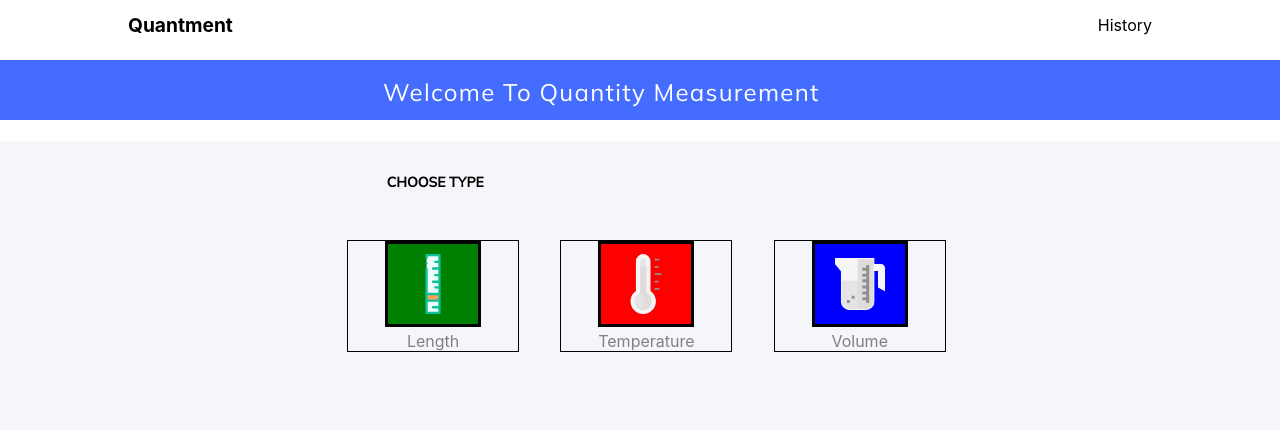
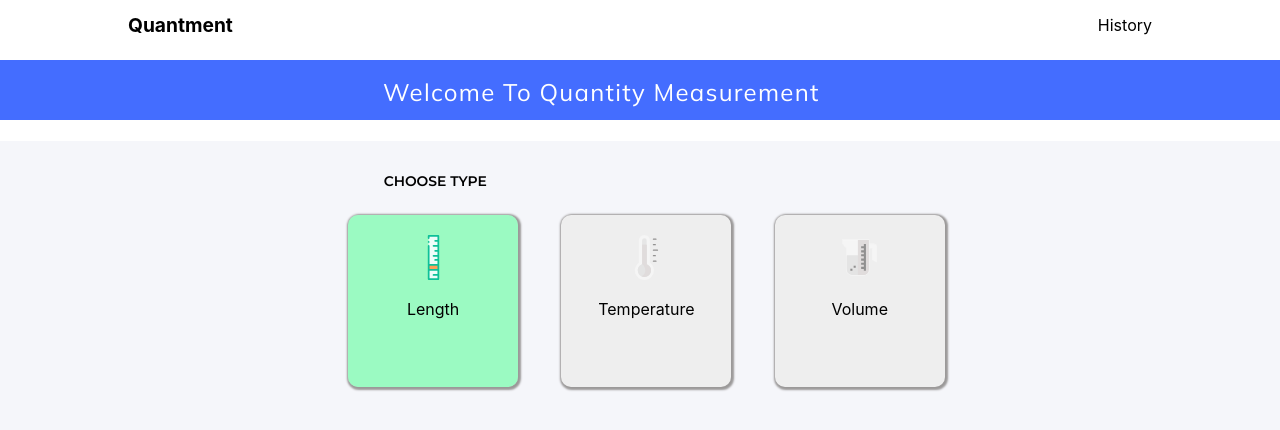
Before and after one commit to kyoolbaba/React-quantity-measurement, a React (Create React App) app: page / in a window 1280 px wide. Shown: the top 430 px of the page. Built offline with nearby package versions, Linux system fonts and the light colour scheme.

Commit message:
Added background color on hover

```diff
--- a/src/component/maincontainer/Units.jsx
+++ b/src/component/maincontainer/Units.jsx
@@ -14,9 +14,12 @@ function Units  (){
     const[background_color,setBackground_color]=useState('')
     const[background_color_hover,setBackground_color_hover]=useState('')
     const[units]=useState(["Length","Temperature","Volume"])
-    const [color]=useState(['green','red','blue'])
-    const[border]=useState(['gray'])
-
+    const [colorhover]=useState(['#00ff625e','#ff00005b','#0033ff5b'])
+    const[color,resetColor]=useState(['#00ff625e','#EEEEEE','#EEEEEE'])
+    const[colorset]=useState(['#EEEEEE','#EEEEEE','#EEEEEE'])
+    const[textcolorhover]=useState(['rgb(0, 155, 90)','#ff0000ce','#006eff'])
+    const[textcolor]=useState(['#000000','#000000','#000000'])
+    const[border_color]=useState(['#00f396d5','#ff0000ce','#006eff'])
 
 
     function mouseOver(n){
@@ -30,6 +33,8 @@ function Units  (){
             }
         }
         updateImage(arr);
+        color[n]=colorhover[n]
+        textcolor[n]=textcolorhover[n]
     }
 
     function mouseleave(n){
@@ -39,13 +44,14 @@ function Units  (){
         }
         for(let i=0;i<imagesof.length;i++){
 
-
             if(i===n){
                 arr[i]=imagesof[i]
             }else{
                 arr[i]=imagesupdate[i];
             }
         }
+        color[n]='#EEEEEE'
+        textcolor[n]='#000000'
         updateImage(arr);
     }
 
@@ -57,6 +63,8 @@ function Units  (){
                 arr[i]=imageson[i]
             }else{
                 arr[i]=imagesof[i];
+                color[i]='#EEEEEE'
+                textcolor[i]='#000000'
             }
         }
         updateImage(arr);
@@ -65,13 +73,19 @@ function Units  (){
     return(
         <div className="Units">
         {imagesupdate.map((e,index)=>{
-         return  <div className="unit-box" >  <img className="imgoff"
-         onClick={()=>click(index)}
+         return  <div className="unit-box"
+         style={{backgroundColor:color[index],
+        }}
+        onClick={()=>click(index)}
          onMouseOver={()=>mouseOver(index)}
-         onMouseLeave={()=>(mouseleave(index))}
+         onMouseLeave={()=>(mouseleave(index))
+        }
+         >  <img className="imgoff"
+
           src={e}
-            style={{backgroundColor:color[index]}}
-          /> <div className="unit-caption">{units[index]}</div>  </div>
+          /> <div   className="unit-caption"
+          style={{color:textcolor[index]}}
+          >{units[index]}</div>  </div>
         })}
         </div>
     )
--- a/src/style/MainContainer.scss
+++ b/src/style/MainContainer.scss
@@ -1,5 +1,5 @@
-
-$font:'Mulish', sans-serif;
+@import url('https://fonts.googleapis.com/css2?family=Montserrat:wght@600&display=swap');
+$font: 'Montserrat', sans-serif;
 
 @mixin flex-variables($direction,$justify){
     display: flex;
@@ -28,7 +28,8 @@ $font:'Mulish', sans-serif;
 .Units{
     position: relative;
 width:50%;
-height:100%;
+top:15%;
+height:30%;
 left: 15%;
 @include flex-variables(row,space-around );
 align-items: center;
@@ -38,9 +39,9 @@ align-items: center;
 
 .imgoff{
     position:relative;
-    height:60px;
-    border: 3px solid ;
-    width:50px;
+    height:45px;
+    width:35px;
+    top:10px;
     padding-left: 20px;
     padding-right: 20px;
     padding-top:10px;
@@ -64,17 +65,20 @@ align-items: center;
 .unit-caption{
     font:$font;
     position:relative;
-
+    color:rgb(212, 212, 212);
     text-align:center;
-    color:gray;
+    color:rgb(192, 192, 192);
+    top:15px;
 }
 
 .unit-box {
     width: 110px;
-    border: 1px solid;
+    box-shadow: 1px 1px 2px 2px #9b9999;
     align-items: center;
     position: relative;
     width:170px;
     left: 21%;
+    height:90%;
     top:-30%;
+    border-radius: 10px;;
 }
```
